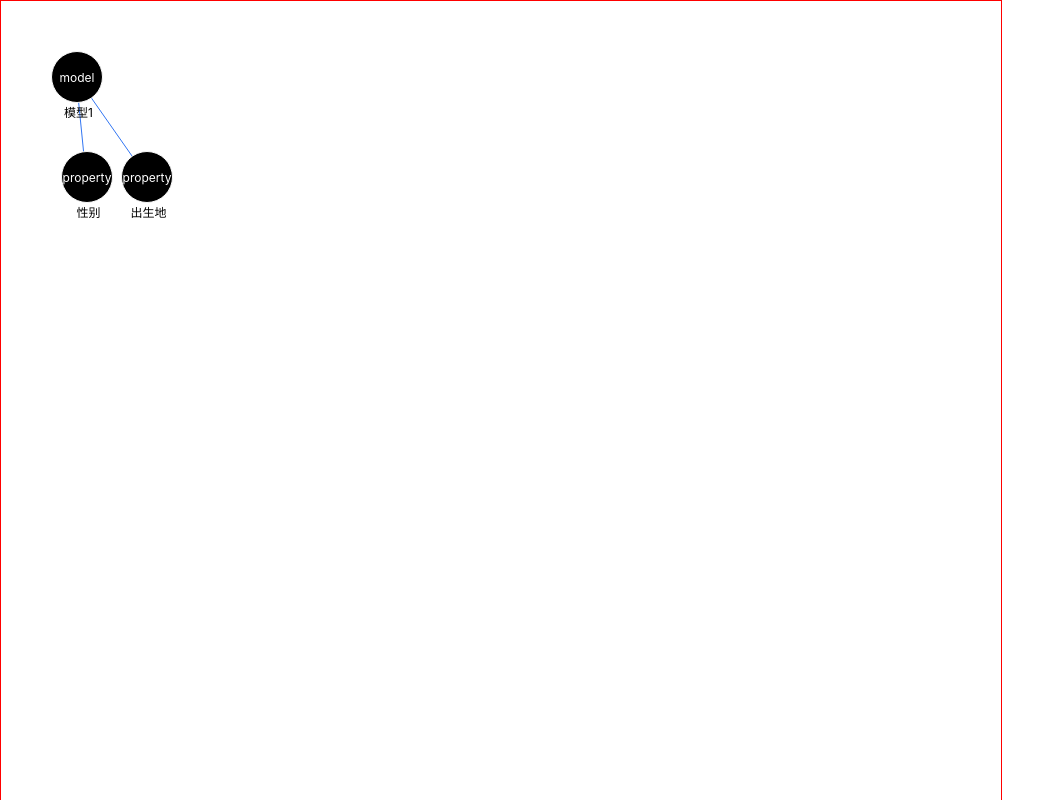
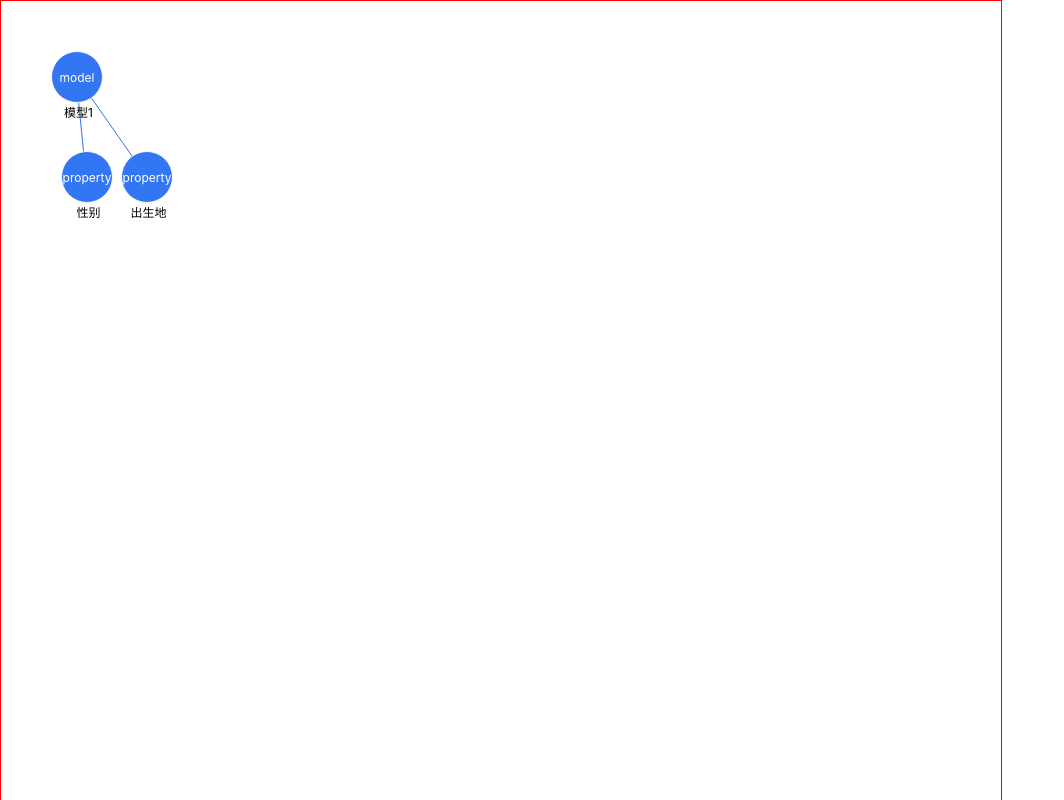
Before and after one commit to tohsaka888/react-spring-svg, a React (Create React App) app: page / in a window 1280 px wide. Shown: the top 800 px of the page, without its empty margins (0-1064 px from the left). Built offline with nearby package versions, Linux system fonts and the light colour scheme.

Commit message:
feat: 使用primaryColor

```diff
--- a/src/components/Point/index.style.ts
+++ b/src/components/Point/index.style.ts
@@ -1,12 +1,12 @@
 import styled from "styled-components";
-import { Flex } from "../../common.style";
+import { Flex, primaryColor } from "../../common.style";
 
 export const PointContainer = styled(Flex) <{ d: number }>`
   width: ${props => props.d + 'px'};
   height: ${props => props.d + 'px'};
   border-radius: 50%;
   border: 1px solid #f9f9f9;
-  background-color: black;
+  background-color: ${primaryColor};
   color: #fff;
   user-select: none;
   font-size: 12px;
```
